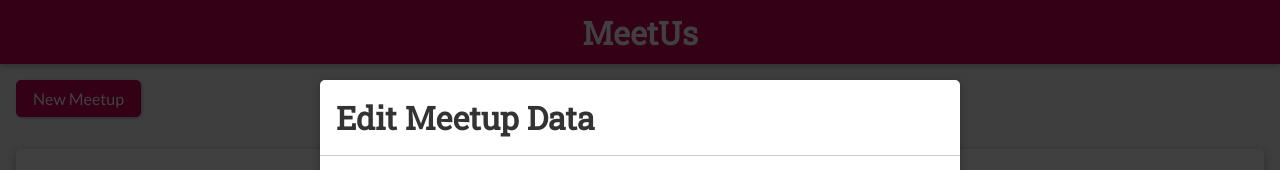
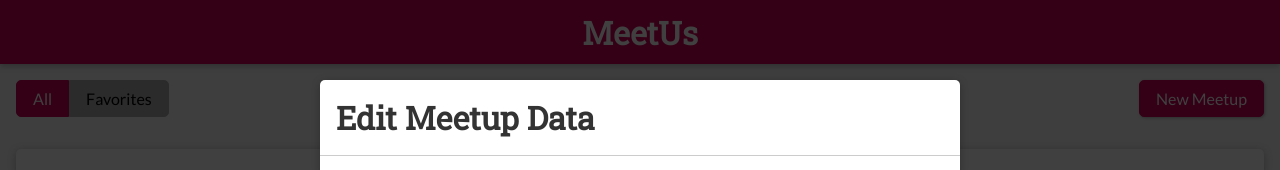
Before and after one commit to sonyks/meet-us, a Svelte app: page / in a window 1280 px wide. Both pictures are taken after a click on the button "New Meetup". Shown: the top 170 px of the page. Built offline with nearby package versions, Linux system fonts and the light colour scheme.

Commit message:
complete meetup organizer

```diff
--- a/src/App.svelte
+++ b/src/App.svelte
@@ -41,22 +41,16 @@
 		margin-top: 5rem;
 	}
 
-	.meetup-controls {
-		margin: 1rem;
-	}
 </style>
 
 <Header />
 
 <main>
 	{#if page === 'overview'}
-	  <div class="meetup-controls">
-		<Button on:click={() => (editMode = 'edit')}>New Meetup</Button>
-	  </div>
 	  {#if editMode === 'edit'}
 		<EditMeetup on:save={saveMeetup} on:cancel={cancelEdit} />
 	  {/if}
-	  <MeetupGrid meetups={$meetups} on:show-details={showDetails} on:edit={startEdit}/>
+	  <MeetupGrid meetups={$meetups} on:show-details={showDetails} on:edit={startEdit} on:add={() => editMode = 'edit'}/>
 	{:else}
 	  <MeetupDetail id={pageData.id} on:close={closeDetails} />
 	{/if}
--- a/src/Meetups/EditMeetup.svelte
+++ b/src/Meetups/EditMeetup.svelte
@@ -61,6 +61,11 @@
     function cancel() {
         dispatch('cancel');
     }
+
+    function deleteMeetup() {
+        meetups.removeMeetup(id);
+        dispatch('save');
+    }
 </script>
 
 <style>
@@ -119,5 +124,8 @@
     <div slot="footer">
         <Button type="button" mode="outline" on:click={cancel}>Cancel</Button>
         <Button type="button" on:click={submitForm} disabled={!formIsValid}>Save</Button>
+        {#if id}
+        <Button type="button" on:click={deleteMeetup}>Delete</Button>
+        {/if}
     </div>
 </Modal>
--- /dev/null
+++ b/src/Meetups/MeetupFilter.svelte
@@ -0,0 +1,58 @@
+<script>
+    import { createEventDispatcher } from 'svelte';
+
+    const dispatch = createEventDispatcher();
+
+    let selectedButton = 0;
+</script>
+
+<style>
+div {
+  font-size: 0px;
+}
+
+button {
+  background: #aaaaaa;
+  font: inherit;
+  font-size: 1rem;
+  cursor: pointer;
+  border: 1px solid #aaaaaa;
+  padding: 0.5rem 1rem;
+}
+
+button:focus {
+  outline: none;
+}
+
+button:first-of-type {
+  border-radius: 5px 0 0 5px;
+}
+
+button:last-of-type {
+  border-radius: 0 5px 5px 0;
+}
+
+button:hover,
+button:active,
+.active {
+  background: #cf0056;
+  border-color: #cf0056;
+  color: white;
+}
+
+</style>
+
+<div>
+    <button type="button"
+      class:active={selectedButton === 0}
+      on:click="{() => {
+        selectedButton = 0;
+        dispatch('select', 0);
+      }}">All</button>
+    <button type="button"
+      class:active={selectedButton === 1}
+      on:click="{() => {
+        selectedButton = 1;
+        dispatch('select', 1);
+      }}">Favorites</button>
+</div>
--- a/src/Meetups/MeetupGrid.svelte
+++ b/src/Meetups/MeetupGrid.svelte
@@ -1,25 +1,52 @@
 <script>
     import MeetupItem from './MeetupItem.svelte';
+    import MeetupFilter from './MeetupFilter.svelte';
+    import Button from '../UI/Button.svelte';
+    import { createEventDispatcher } from 'svelte';
+
+    const dispatch = createEventDispatcher();
+
     export let meetups;
+
+    let favsOnly = false;
+
+    $: filteredMeetups = favsOnly ? meetups.filter(m => m.isFavorite) : meetups;
+
+    function setFilter(event) {
+        favsOnly = event.detail === 1;
+    }
 </script>
 
 <style>
-	section {
+	#meetups {
         width: 100%;
         display: grid;
         grid-template-columns: 1fr;
         gap: 1rem;
     }
 
+    #meetup-controls {
+        margin: 1rem;
+        display: flex;
+        justify-content: space-between;
+    }
+
     @media (min-width: 758px) {
-        section {
+        #meetups {
             grid-template-columns: repeat(2, 1fr);
         }
     }
 </style>
 
-<section >
-	{#each meetups as meetup}
+<section id="meetup-controls">
+    <MeetupFilter on:select={setFilter}/>
+
+    <Button on:click={() => dispatch('add')}>New Meetup</Button>
+</section>
+
+<section id="meetups">
+
+	{#each filteredMeetups as meetup}
 		<MeetupItem
             id={meetup.id}
 			title={meetup.title}
--- a/src/Meetups/meetups-store.js
+++ b/src/Meetups/meetups-store.js
@@ -45,6 +45,11 @@
             return updatedMeetups;
         });
     },
+    removeMeetup: (id) => {
+        meetups.update(items => {
+            return items.filter(i => i.id !== id);
+        })
+    },
     toggleFavorite: (id) => {
         meetups.update(items => {
             const updatedMeetup = { ...items.find(m => m.id === id) };
```
